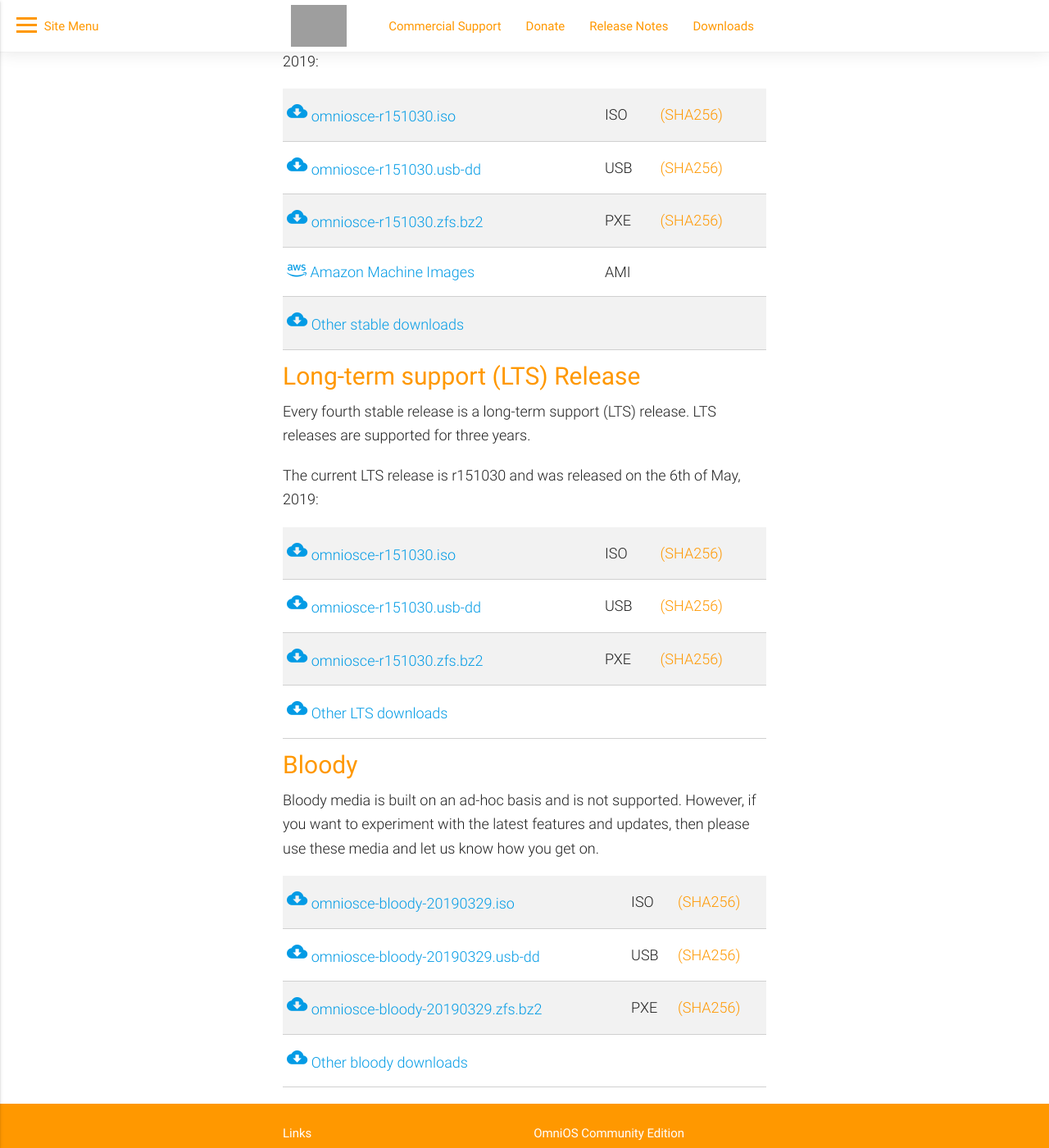
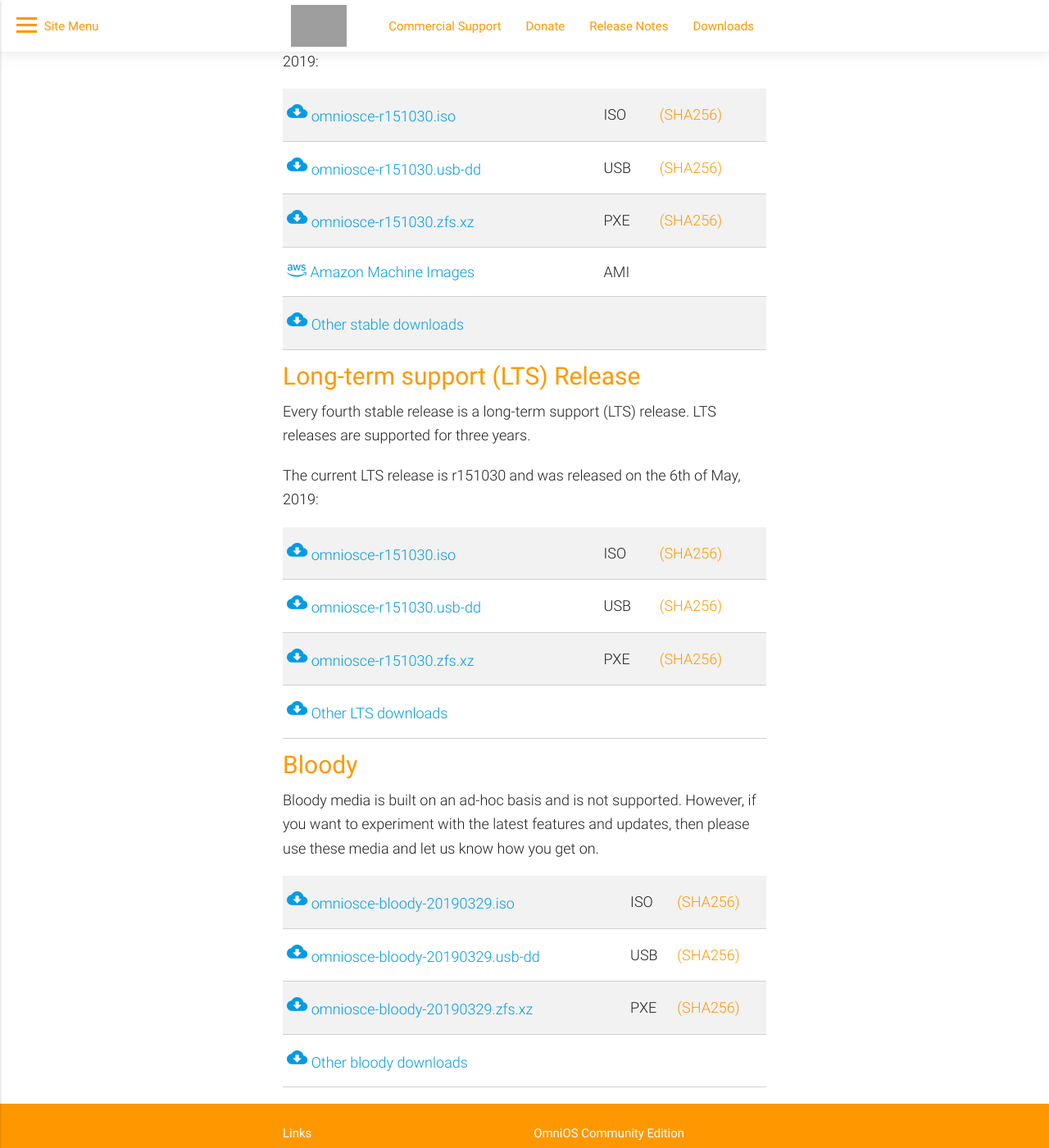
Before and after one commit to omniosorg/omniosorg.github.io, a Jekyll site: the page built from download.md, in a window 1280 px wide and 1400 px high, scrolled down 565 px. Shown: the whole window at 82% size. Built offline with Jekyll 4.4.1, drawn with Linux system fonts in a browser that asks for light colours; comment, search, counter and statistics services are not loaded; grey boxes are pictures that could not be loaded.

Commit message:
zfs streams are xz compressed

```diff
--- a/download.md
+++ b/download.md
@@ -43,7 +43,7 @@
 {:.bordered .responsive-table}
 | <a href="{{site.download_path}}/stable/{{site.download_prefix}}{{site.omnios_stable}}{{site.omnios_stable_suffix}}.iso"><i class="flow-text material-icons">cloud_download</i> {{site.download_prefix}}{{site.omnios_stable}}{{site.omnios_stable_suffix}}.iso</a> | ISO | <a href="{{site.download_path}}/stable/{{site.download_prefix}}{{site.omnios_stable}}{{site.omnios_stable_suffix}}.iso.sha256" class="orange-text">(SHA256)</a>
 | <a href="{{site.download_path}}/stable/{{site.download_prefix}}{{site.omnios_stable}}{{site.omnios_stable_suffix}}.usb-dd"><i class="flow-text material-icons">cloud_download</i> {{site.download_prefix}}{{site.omnios_stable}}{{site.omnios_stable_suffix}}.usb-dd</a> | USB | <a href="{{site.download_path}}/stable/{{site.download_prefix}}{{site.omnios_stable}}{{site.omnios_stable_suffix}}.usb-dd.sha256" class="orange-text">(SHA256)</a>
-| <a href="{{site.download_path}}/stable/{{site.download_prefix}}{{site.omnios_stable}}{{site.omnios_stable_suffix}}.zfs.bz2"><i class="flow-text material-icons">cloud_download</i> {{site.download_prefix}}{{site.omnios_stable}}{{site.omnios_stable_suffix}}.zfs.bz2</a> | PXE | <a href="{{site.download_path}}/stable/{{site.download_prefix}}{{site.omnios_stable}}{{site.omnios_stable_suffix}}.zfs.bz2.sha256" class="orange-text">(SHA256)</a>
+| <a href="{{site.download_path}}/stable/{{site.download_prefix}}{{site.omnios_stable}}{{site.omnios_stable_suffix}}.zfs.xz"><i class="flow-text material-icons">cloud_download</i> {{site.download_prefix}}{{site.omnios_stable}}{{site.omnios_stable_suffix}}.zfs.xz</a> | PXE | <a href="{{site.download_path}}/stable/{{site.download_prefix}}{{site.omnios_stable}}{{site.omnios_stable_suffix}}.zfs.xz.sha256" class="orange-text">(SHA256)</a>
 | <a href="/setup/aws.html"><i class="fab fa-lg fa-aws"></i> Amazon Machine Images</a> | AMI |
 | <a target="_blank" href="{{site.download_path}}/stable/"><i class="flow-text material-icons">cloud_download</i> Other stable downloads</a>
 
@@ -58,7 +58,7 @@
 {:.bordered .responsive-table}
 | <a href="{{site.download_path}}/lts/{{site.download_prefix}}{{site.omnios_lts}}{{site.omnios_lts_suffix}}.iso"><i class="flow-text material-icons">cloud_download</i> {{site.download_prefix}}{{site.omnios_lts}}{{site.omnios_lts_suffix}}.iso</a> | ISO | <a href="{{site.download_path}}/lts/{{site.download_prefix}}{{site.omnios_lts}}{{site.omnios_lts_suffix}}.iso.sha256" class="orange-text">(SHA256)</a>
 | <a href="{{site.download_path}}/lts/{{site.download_prefix}}{{site.omnios_lts}}{{site.omnios_lts_suffix}}.usb-dd"><i class="flow-text material-icons">cloud_download</i> {{site.download_prefix}}{{site.omnios_lts}}{{site.omnios_lts_suffix}}.usb-dd</a> | USB | <a href="{{site.download_path}}/lts/{{site.download_prefix}}{{site.omnios_lts}}{{site.omnios_lts_suffix}}.usb-dd.sha256" class="orange-text">(SHA256)</a>
-| <a href="{{site.download_path}}/lts/{{site.download_prefix}}{{site.omnios_lts}}{{site.omnios_lts_suffix}}.zfs.bz2"><i class="flow-text material-icons">cloud_download</i> {{site.download_prefix}}{{site.omnios_lts}}{{site.omnios_lts_suffix}}.zfs.bz2</a> | PXE | <a href="{{site.download_path}}/lts/{{site.download_prefix}}{{site.omnios_lts}}{{site.omnios_lts_suffix}}.zfs.bz2.sha256" class="orange-text">(SHA256)</a>
+| <a href="{{site.download_path}}/lts/{{site.download_prefix}}{{site.omnios_lts}}{{site.omnios_lts_suffix}}.zfs.xz"><i class="flow-text material-icons">cloud_download</i> {{site.download_prefix}}{{site.omnios_lts}}{{site.omnios_lts_suffix}}.zfs.xz</a> | PXE | <a href="{{site.download_path}}/lts/{{site.download_prefix}}{{site.omnios_lts}}{{site.omnios_lts_suffix}}.zfs.xz.sha256" class="orange-text">(SHA256)</a>
 | <a target="_blank" href="{{site.download_path}}/lts/"><i class="flow-text material-icons">cloud_download</i> Other LTS downloads</a>
 
 ## Bloody
@@ -70,5 +70,5 @@
 {:.bordered .responsive-table}
 | <a href="{{site.download_path}}/bloody/{{site.download_prefix}}bloody-{{site.omnios_bloody}}.iso"><i class="flow-text material-icons">cloud_download</i> {{site.download_prefix}}bloody-{{site.omnios_bloody}}.iso</a> | ISO | <a href="{{site.download_path}}/bloody/{{site.download_prefix}}bloody-{{site.omnios_bloody}}.iso.sha256" class="orange-text">(SHA256)</a>
 | <a href="{{site.download_path}}/bloody/{{site.download_prefix}}bloody-{{site.omnios_bloody}}.usb-dd"><i class="flow-text material-icons">cloud_download</i> {{site.download_prefix}}bloody-{{site.omnios_bloody}}.usb-dd</a> | USB | <a href="{{site.download_path}}/bloody/{{site.download_prefix}}bloody-{{site.omnios_bloody}}.usb-dd.sha256" class="orange-text">(SHA256)</a>
-| <a href="{{site.download_path}}/bloody/{{site.download_prefix}}bloody-{{site.omnios_bloody}}.zfs.bz2"><i class="flow-text material-icons">cloud_download</i> {{site.download_prefix}}bloody-{{site.omnios_bloody}}.zfs.bz2</a> | PXE | <a href="{{site.download_path}}/bloody/{{site.download_prefix}}bloody-{{site.omnios_bloody}}.zfs.bz2.sha256" class="orange-text">(SHA256)</a>
+| <a href="{{site.download_path}}/bloody/{{site.download_prefix}}bloody-{{site.omnios_bloody}}.zfs.xz"><i class="flow-text material-icons">cloud_download</i> {{site.download_prefix}}bloody-{{site.omnios_bloody}}.zfs.xz</a> | PXE | <a href="{{site.download_path}}/bloody/{{site.download_prefix}}bloody-{{site.omnios_bloody}}.zfs.xz.sha256" class="orange-text">(SHA256)</a>
 | <a target="_blank" href="{{site.download_path}}/bloody/"><i class="flow-text material-icons">cloud_download</i> Other bloody downloads</a>
```
Also changed, not shown: download-us-east.md (+3 -3 lines).
